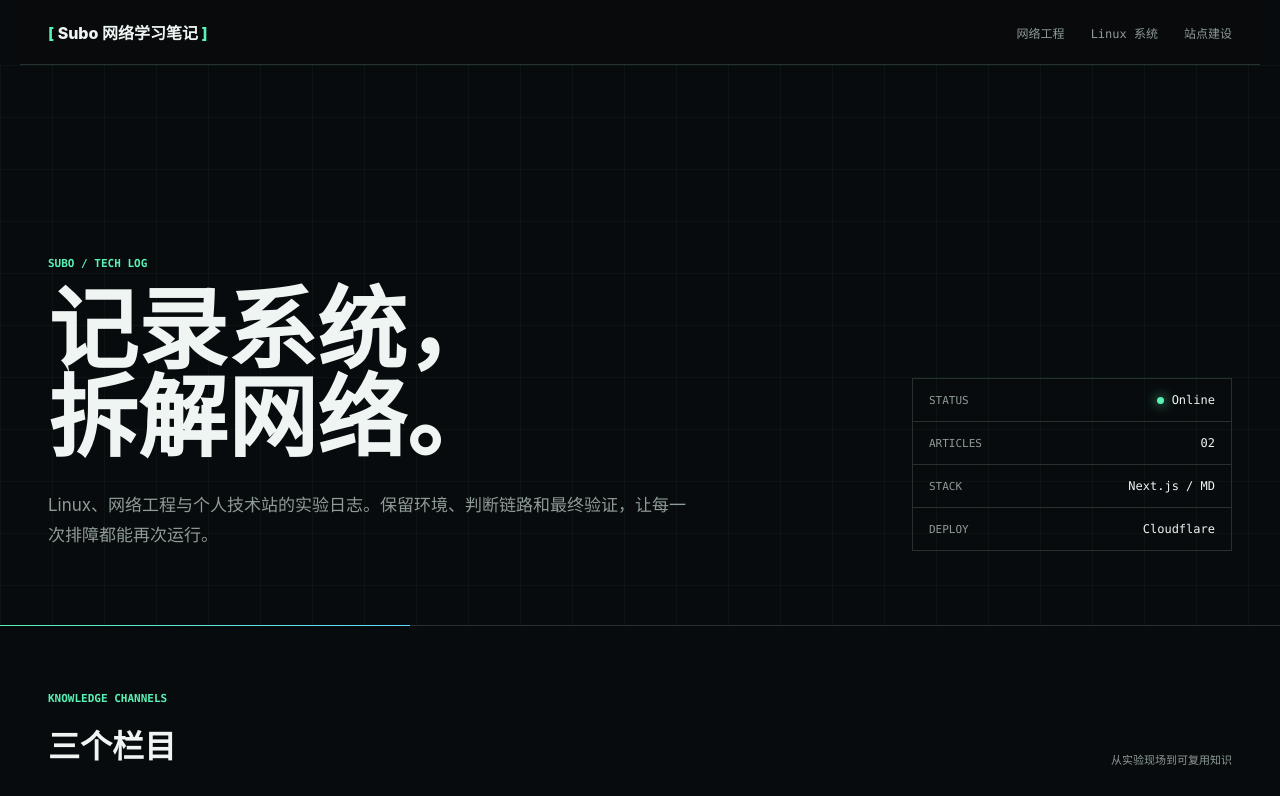
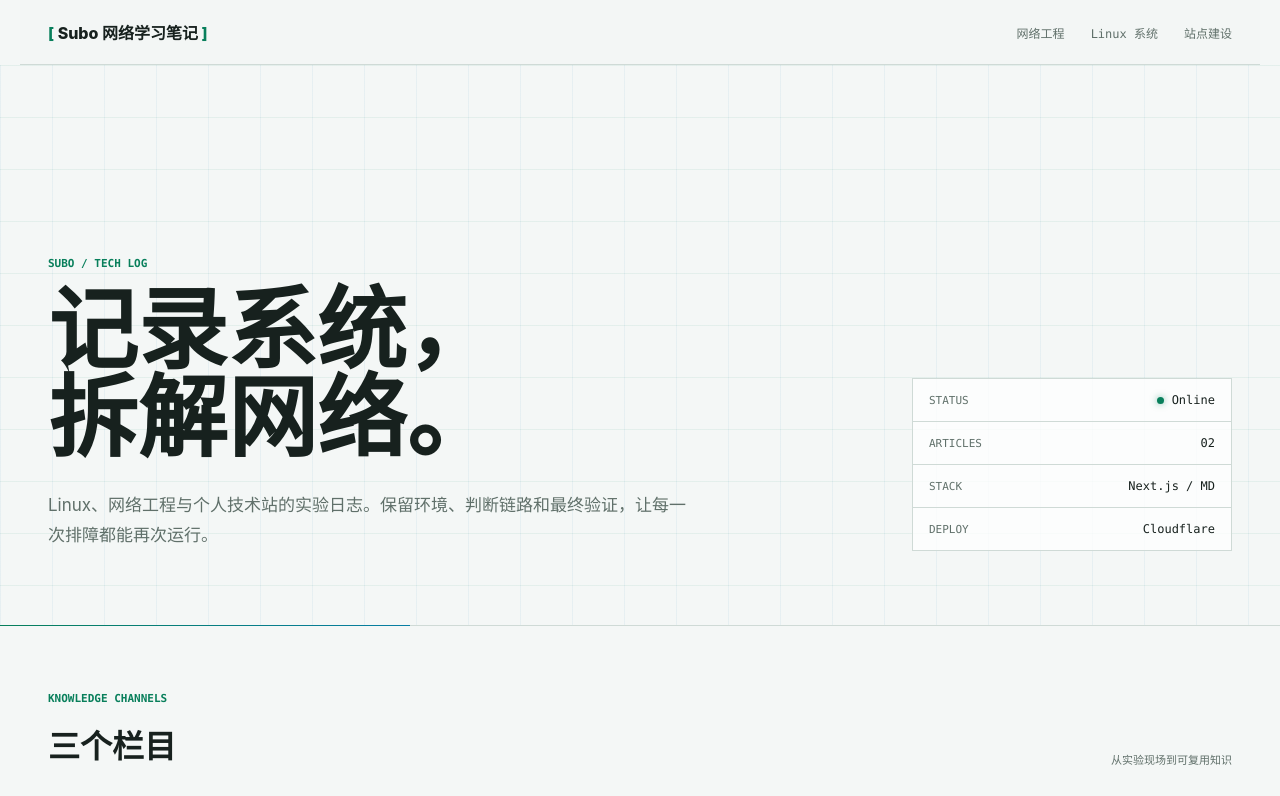
Before and after one commit to munk88/blog.subo123.com, a Next.js app: page / in a window 1280 px wide. Shown: the top 796 px of the page. Built offline with nearby package versions, Linux system fonts and the light colour scheme.

Commit message:
Use a light reading theme

```diff
--- a/app/globals.css
+++ b/app/globals.css
@@ -1,13 +1,13 @@
 :root {
-  --background: #080b0d;
-  --surface: #0f1417;
-  --surface-raised: #151b1f;
-  --text: #eef5f2;
-  --muted: #8e9b96;
-  --line: #27312e;
-  --accent: #59f1b5;
-  --accent-cyan: #63d8ff;
-  --code-bg: #050708;
+  --background: #f4f7f6;
+  --surface: #ffffff;
+  --surface-raised: #e9efed;
+  --text: #17211e;
+  --muted: #60706a;
+  --line: #cfdad6;
+  --accent: #087f5b;
+  --accent-cyan: #087ea4;
+  --code-bg: #111918;
   --code-text: #d9f7eb;
 }
 
@@ -15,6 +15,7 @@
 
 html {
   background: var(--background);
+  color-scheme: light;
   color: var(--text);
   font-family: Inter, ui-sans-serif, system-ui, -apple-system, BlinkMacSystemFont, "Segoe UI", sans-serif;
   scroll-behavior: smooth;
@@ -25,7 +26,7 @@ a { color: inherit; text-decoration: none; }
 
 .site-header {
   align-items: center;
-  background: rgba(8, 11, 13, 0.9);
+  background: rgba(244, 247, 246, 0.94);
   border-bottom: 1px solid var(--line);
   display: flex;
   gap: 32px;
@@ -46,8 +47,8 @@ a { color: inherit; text-decoration: none; }
 .hero {
   border-bottom: 1px solid var(--line);
   background:
-    linear-gradient(rgba(89, 241, 181, 0.035) 1px, transparent 1px),
-    linear-gradient(90deg, rgba(89, 241, 181, 0.035) 1px, transparent 1px);
+    linear-gradient(rgba(8, 127, 91, 0.07) 1px, transparent 1px),
+    linear-gradient(90deg, rgba(8, 126, 164, 0.06) 1px, transparent 1px);
   background-size: 52px 52px;
   position: relative;
 }
@@ -85,12 +86,12 @@ a { color: inherit; text-decoration: none; }
 .hero h1 { font-size: clamp(52px, 7vw, 92px); line-height: 0.98; margin: 0; max-width: 780px; }
 .hero-copy { color: var(--muted); font-size: 17px; line-height: 1.8; margin: 28px 0 0; max-width: 650px; }
 
-.system-panel { border: 1px solid var(--line); margin: 0; }
+.system-panel { background: rgba(255, 255, 255, 0.76); border: 1px solid var(--line); margin: 0; }
 .system-panel div { align-items: center; border-bottom: 1px solid var(--line); display: flex; justify-content: space-between; padding: 14px 16px; }
 .system-panel div:last-child { border-bottom: 0; }
 .system-panel dt { color: var(--muted); font-family: "SFMono-Regular", Consolas, monospace; font-size: 11px; text-transform: uppercase; }
 .system-panel dd { font-family: "SFMono-Regular", Consolas, monospace; font-size: 12px; margin: 0; }
-.status-dot { background: var(--accent); border-radius: 50%; box-shadow: 0 0 12px var(--accent); display: inline-block; height: 7px; margin-right: 8px; width: 7px; }
+.status-dot { background: var(--accent); border-radius: 50%; box-shadow: 0 0 7px rgba(8, 127, 91, 0.55); display: inline-block; height: 7px; margin-right: 8px; width: 7px; }
 
 .channel-section, .content-section { margin: 0 auto; max-width: 1240px; padding: 66px 28px 82px; }
 .channel-section { border-bottom: 1px solid var(--line); }
@@ -117,7 +118,7 @@ a { color: inherit; text-decoration: none; }
 .post-row h3 a:hover { color: var(--accent); }
 .post-row p { color: var(--muted); line-height: 1.7; margin: 0; max-width: 760px; }
 .post-arrow { align-items: center; border: 1px solid var(--line); color: var(--accent); display: flex; height: 38px; justify-content: center; width: 38px; }
-.post-arrow:hover { background: var(--accent); color: var(--background); }
+.post-arrow:hover { background: var(--accent); color: #ffffff; }
 
 .post-meta, .article-meta { color: var(--muted); display: flex; flex-wrap: wrap; font-family: "SFMono-Regular", Consolas, monospace; font-size: 11px; gap: 12px; }
 .post-meta span, .article-meta span { color: var(--accent); }
@@ -127,7 +128,7 @@ a { color: inherit; text-decoration: none; }
 .article { border-top: 1px solid var(--line); padding: 44px 0; }
 .article h1 { font-size: clamp(38px, 6vw, 64px); line-height: 1.08; margin: 18px 0; }
 .article-summary { border-bottom: 1px solid var(--line); color: var(--muted); font-size: 18px; line-height: 1.75; margin: 0 0 38px; padding-bottom: 30px; }
-.markdown { color: #cbd5d1; font-size: 17px; line-height: 1.85; }
+.markdown { color: #33423d; font-size: 17px; line-height: 1.9; }
 .markdown h2 { color: var(--text); font-size: 28px; line-height: 1.28; margin: 44px 0 14px; }
 .markdown h3 { color: var(--text); font-size: 22px; margin: 30px 0 12px; }
 .markdown p, .markdown ul, .markdown ol { margin: 0 0 20px; }
```
